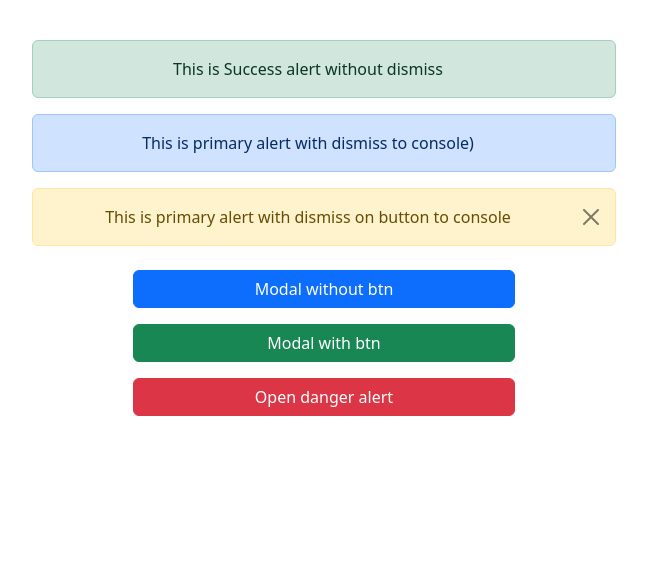
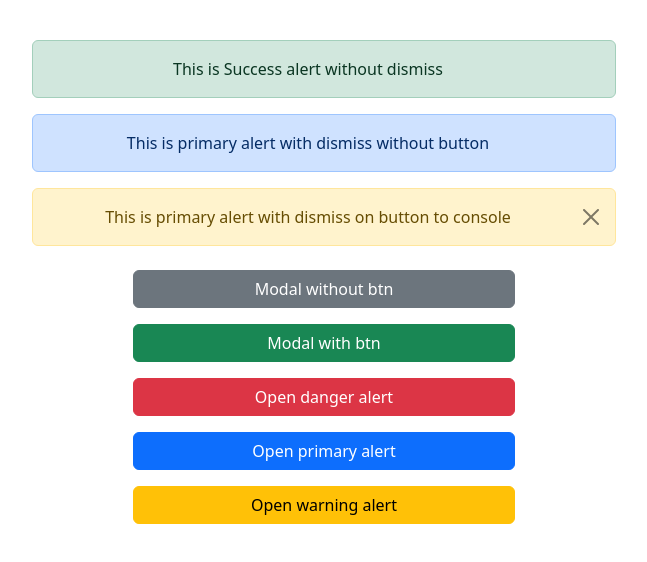
Before and after one commit to bss94/hw58UI, a React (Vite) app: page / in a window 1280 px wide. Shown: the top 562 px of the page, without its empty margins (316-963 px from the left). Built offline with nearby package versions, Linux system fonts and the light colour scheme.

Commit message:
refractored Alert.tsx, replace if-else logic from render to variable alertContainer

```diff
--- a/src/App.tsx
+++ b/src/App.tsx
@@ -9,10 +9,21 @@ const App = () => {
   const [showModal, setShowModal] = useState(false);
   const [showModalWithBtn, setShowModalWithBtn] = useState(false);
   const [showAlert, setShowAlert] = useState(false);
+  const [showPrimaryAlert, setShowPrimaryAlert] = useState(true);
+  const [showWarningAlert, setShowWarningAlert] = useState(true);
 
   const btnConfig: BtnConfig[] = [
     {type: 'primary', label: 'Continue', onClick: () => setShowAlert(true)},
     {type: 'danger', label: 'Close', onClick: () => setShowModalWithBtn(false)}
+  ];
+  const btnModal: BtnConfig[] = [
+    {type: 'secondary', label: 'open modal', onClick: () => setShowModal(true)},
+    {type: 'success', label: 'open modal with btn', onClick: () => setShowModalWithBtn(true)}
+  ];
+  const btnAlert: BtnConfig[] = [
+    {type: 'primary', label: 'open primary alert', onClick: () => setShowPrimaryAlert(true)},
+    {type: 'danger', label: 'open danger alert', onClick: () => setShowAlert(true)},
+    {type: 'warning', label: 'open warning alert', onClick: () => setShowWarningAlert(true)},
   ];
 
 
@@ -26,24 +37,27 @@ const App = () => {
                    type={'success'}
             > This is Success alert without dismiss
             </Alert>
+
             <div className="mt-3">
-              <Alert show={true}
+              <Alert show={showPrimaryAlert}
                      type={'primary'}
                      onDismiss={() => {
-                       console.log('close alert');
+                       setShowPrimaryAlert(false);
                      }}
-              > This is primary alert with dismiss to console)
+              >
+                This is primary alert with dismiss without button
               </Alert>
             </div>
 
             <div className="mt-3">
-              <Alert show={true}
+              <Alert show={showWarningAlert}
                      type={'warning'}
                      onDismiss={() => {
-                       console.log('close alert on button click');
+                       setShowWarningAlert(false);
                      }}
                      dismissOnButton={true}
-              > This is primary alert with dismiss on button to console
+              >
+                This is primary alert with dismiss on button to console
               </Alert>
             </div>
 
@@ -54,10 +68,10 @@ const App = () => {
                        setShowAlert(false);
                      }}
                      dismissOnButton={true}
-              > This is danger alert with dismiss to close
+              >
+                This is danger alert with dismiss to close
               </Alert>
             </div>
-
           </div>
           <div className="col-3"></div>
         </div>
@@ -66,7 +80,7 @@ const App = () => {
           <div className="col-4"></div>
           <div className="col-4">
 
-            <button className="w-100 mb-3 btn btn-primary"
+            <button className="w-100 mb-3 btn btn-secondary"
                     onClick={() => setShowModal(true)}
             >
               Modal without btn
@@ -81,6 +95,16 @@ const App = () => {
                     onClick={() => setShowAlert(true)}
             >
               Open danger alert
+            </button>
+            <button className="w-100 mb-3 btn btn-primary"
+                    onClick={() => setShowPrimaryAlert(true)}
+            >
+              Open primary alert
+            </button>
+            <button className="w-100 mb-3 btn btn-warning"
+                    onClick={() => setShowWarningAlert(true)}
+            >
+              Open warning alert
             </button>
 
           </div>
--- a/src/components/Alert/Alert.tsx
+++ b/src/components/Alert/Alert.tsx
@@ -14,12 +14,19 @@ const Alert: React.FC<Props> = ({
   dismissOnButton,
   children
 }) => {
-  return (
-    <>
-      {
-        onDismiss !== undefined?
-          <>
-            {dismissOnButton !== undefined && dismissOnButton ?
+
+  let alertContainer = (
+    <div className={`alert alert-${type} alert-dismissible`}
+         style={{display: show ? 'block' : 'none'}}
+         role="alert"
+    >
+      {children}
+    </div>
+  );
+
+  if(onDismiss!==undefined){
+    if(dismissOnButton){
+      alertContainer= (
         <div className={`alert alert-${type} alert-dismissible`}
              style={{display: show ? 'block' : 'none'}}
              role="alert"
@@ -32,23 +39,24 @@ const Alert: React.FC<Props> = ({
                   onClick={onDismiss}
           >
           </button>
-              </div> :
+        </div>
+      )
+    }else {
+      alertContainer= (
         <div className={`alert alert-${type} alert-dismissible`}
-                            style={{display: show ? 'block' : 'none'}}
+             style={{display: show ? 'block' : 'none',cursor:'pointer'}}
              role="alert"
              onClick={onDismiss}
         >
           {children}
         </div>
+      )
     }
-          </>
-          : <div className={`alert alert-${type} alert-dismissible`}
-                 style={{display: show ? 'block' : 'none'}}
-                 role="alert"
-          >
-            {children}
-          </div>
   }
+
+  return (
+    <>
+      {alertContainer}
     </>
   );
 };
--- a/src/types.ts
+++ b/src/types.ts
@@ -1,3 +1,4 @@
+
 export interface BtnConfig {
   type: string;
   label: string;
```
Lines whose indentation alone changed are shown as unchanged.
